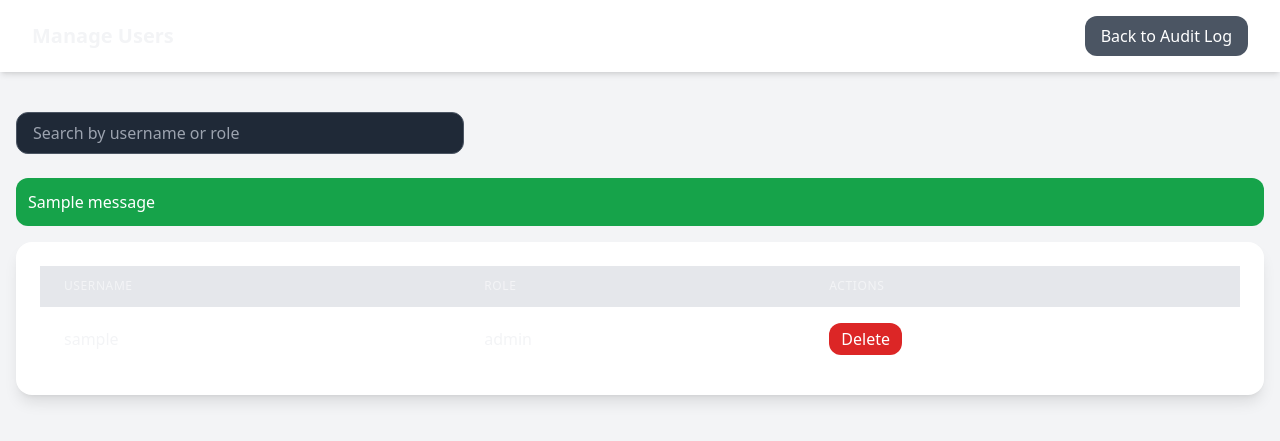
After one commit to A-D-DBS-application/web-application-2025-group-20, a Flask app: page /manage-users in a window 1280 px wide. The commit adds this page. Shown: the top 441 px of the page. Run offline with Flask 3, Linux system fonts and the light colour scheme; the visitor is signed in with stand-in values (Sample User, id 1); tables that the repository leaves empty hold one stand-in row (values such as "Sample post"); one stand-in notice (Sample message) is shown; some libraries are stand-ins or nearby versions.

Commit message:
toevoegen create user en manage user for admins

```diff
--- a/app/routes.py
+++ b/app/routes.py
@@ -1,9 +1,9 @@
-from flask import Blueprint, request, redirect, url_for, render_template, session
+from flask import Blueprint, request, redirect, url_for, render_template, session, flash, abort
 from app.models import db, User, Debtor, AuditLog
 from datetime import datetime
 from sqlalchemy import text, select
+from sqlalchemy.exc import IntegrityError
 main = Blueprint('main', __name__)
-
 
 @main.route("/", methods=["GET", "POST"])
 def login():
@@ -18,9 +18,10 @@
             session["role"] = user.role
             return redirect(url_for("main.dashboard"))
         else:
-            error_message = "Please enter a valid username."
+            error_message = "Wrong username. Please try again."
 
     return render_template("index.html", error_message=error_message)
+
 
 def log_access(username, action, resource_type, resource_id, details=None):
 
@@ -121,40 +122,40 @@
         for d in debtors
     ])
 
-@main.route("/add-debtor", methods=["GET"])
-def add_debtor_page():
+@main.route("/add-debtor", methods=["GET", "POST"])
+def add_debtor():
     username = session.get("username")
     if not username:
         return redirect(url_for("main.login"))
 
-    return render_template("add_debtor.html")
+    error_message = None
 
-@main.route("/add-debtor", methods=["POST"])
-def add_debtor_submit():
-    username = session.get("username")
-    if not username:
-        return redirect(url_for("main.login"))
+    if request.method == "POST":
+        national_id = request.form.get("national_id")
+        name = request.form.get("name")
+        address = request.form.get("address")
+        source = request.form.get("financial_data_source")
 
-    national_id = request.form.get("national_id")
-    name = request.form.get("name")
-    address = request.form.get("address")
-    source = request.form.get("financial_data_source")
+        new_debtor = Debtor(
+            national_id=national_id,
+            name=name,
+            address=address,
+            financial_data_source=source,
+            user_username=username
+        )
 
-    new_debtor = Debtor(
-        national_id=national_id,
-        name=name,
-        address=address,
-        financial_data_source=source,
-        user_username=username
-    )
+        try:
+            db.session.add(new_debtor)
+            db.session.commit()
+            # optional logging
+            log_access(username, "created", "Debtor", national_id)
+            flash("Debtor added successfully!", "success")
+            return redirect(url_for("main.dashboard"))
+        except IntegrityError:
+            db.session.rollback()
+            error_message = f"Debtor with National ID {national_id} already exists."
 
-    db.session.add(new_debtor)
-    db.session.commit()
-
-    # optional logging
-    log_access(username, "created", "Debtor", national_id)
-
-    return redirect(url_for("main.dashboard"))
+    return render_template("add_debtor.html", error_message=error_message)
 
 @main.route("/debtor/<int:national_id>")
 def debtor_detail(national_id):
@@ -200,3 +201,102 @@
     db.session.commit()
 
     return redirect(url_for('main.dashboard'))
+
+@main.route('/register', methods=['GET', 'POST'])
+def register():
+    from app import db
+    if request.method == 'POST':
+        username = request.form.get('username').strip()
+
+        if not username:
+            flash("Please enter a username.", "error")
+            return redirect(url_for('main.register'))
+
+        # Check if the user already exists
+        existing = User.query.filter_by(username=username).first()
+        if existing:
+            flash("Username already exists.", "error")
+            return redirect(url_for('main.register'))
+
+        # Create new user with bailiff role
+        new_user = User(username=username, role="bailiff")
+        db.session.add(new_user)
+        db.session.commit()
+
+        flash("Account created successfully! You can now log in.", "success")
+        return redirect(url_for('main.login'))
+
+    return render_template('register.html')
+
+def admin_only():
+    """Simple helper: return username of admin or abort(403)."""
+    username = session.get("username")
+    if not username:
+        return None
+    user = User.query.filter_by(username=username).first()
+    if not user or user.role != "admin":
+        abort(403)
+    return user
+
+@main.route("/manage-users")
+def manage_users():
+    # Only admins allowed
+    admin = admin_only()
+    # if admin_only aborted, execution stops; otherwise continue
+    users = User.query.order_by(User.username).all()
+    return render_template("manage_users.html", users=users, current_username=admin.username)
+
+@main.route("/upgrade-user/<string:target_username>", methods=["POST"])
+def upgrade_user(target_username):
+    admin = admin_only()
+    target = User.query.filter_by(username=target_username).first_or_404()
+
+    if target.role == "admin":
+        flash("User is already an admin.", "error")
+        return redirect(url_for("main.manage_users"))
+
+    target.role = "admin"
+    db.session.commit()
+
+    # Audit log: who performed the action is admin.username
+    log_access(
+        username=admin.username,
+        action="upgrade_user",
+        resource_type="User",
+        resource_id=target.username,
+        details=f"Upgraded {target.username} to admin"
+    )
+
+    flash(f"{target.username} is now an admin!", "success")
+    return redirect(url_for("main.manage_users"))
+
+@main.route("/delete-user/<string:target_username>", methods=["POST"])
+def delete_user(target_username):
+    admin = admin_only()
+    target = User.query.filter_by(username=target_username).first_or_404()
+
+    # Prevent deleting yourself
+    if target.username == admin.username:
+        flash("You cannot delete your own account.", "error")
+        return redirect(url_for("main.manage_users"))
+
+    # Optional: prevent deleting last admin (rough check)
+    if target.role == "admin":
+        admin_count = User.query.filter_by(role="admin").count()
+        if admin_count <= 1:
+            flash("Cannot delete the last admin.", "error")
+            return redirect(url_for("main.manage_users"))
+
+    db.session.delete(target)
+    db.session.commit()
+
+    log_access(
+        username=admin.username,
+        action="delete_user",
+        resource_type="User",
+        resource_id=target.username,
+        details=f"Deleted user {target.username} (role={target.role})"
+    )
+
+    flash("User deleted successfully.", "success")
+    return redirect(url_for("main.manage_users"))
--- /dev/null
+++ b/app/static/css/manage_users.css
@@ -0,0 +1,24 @@
+/* --- ANIMATIONS --- */
+@keyframes fadeInUp {
+  0% { opacity: 0; transform: translateY(20px); }
+  100% { opacity: 1; transform: translateY(0); }
+}
+
+.fade-in-up {
+  animation: fadeInUp 0.6s ease forwards;
+}
+
+/* --- TABLE SCROLL --- */
+.table-scroll {
+  max-height: 500px;
+  overflow-y: auto;
+}
+
+/* --- BUTTON TRANSITIONS --- */
+button, a {
+  transition: all 0.2s ease;
+}
+
+#clearSearch {
+    transition: all 0.2s ease;
+}
--- /dev/null
+++ b/app/templates/manage_users.html
@@ -0,0 +1,116 @@
+<!DOCTYPE html>
+<html lang="en">
+<head>
+  <meta charset="UTF-8">
+  <meta name="viewport" content="width=device-width, initial-scale=1.0">
+  <title>Manage Users | Solv.io</title>
+
+  <script src="https://cdn.tailwindcss.com"></script>
+  <link rel="stylesheet" href="{{ url_for('static', filename='css/manage_users.css') }}">
+</head>
+
+<body class="bg-gray-100 dark:bg-gray-900 text-gray-100">
+
+<!-- Sticky Header -->
+<header class="sticky top-0 z-50 bg-white dark:bg-gray-800 shadow-md py-4 px-8 flex justify-between items-center fade-in-up">
+    <h1 class="text-xl font-semibold">Manage Users</h1>
+
+    <div class="flex space-x-4">
+        <a href="{{ url_for('main.audit_log') }}"
+           class="bg-gray-600 hover:bg-gray-700 text-white px-4 py-2 rounded-xl transition">
+           Back to Audit Log
+        </a>
+    </div>
+</header>
+
+<main class="container mx-auto mt-10 px-4 fade-in-up">
+
+
+    <div class="relative w-full max-w-md mb-6">
+    <input type="text" id="searchInput" placeholder="Search by username or role"
+            class="w-full px-4 py-2 rounded-xl border border-gray-600 bg-gray-800 text-gray-100 focus:outline-none focus:ring-2 focus:ring-blue-500 transition">
+
+    <button id="clearSearch"
+            class="absolute right-2 top-1/2 -translate-y-1/2 px-3 py-1 bg-gray-500 hover:bg-gray-600 text-white rounded-xl transition hidden">
+        Clear
+    </button>
+    </div>
+
+
+
+
+
+
+  <!-- Flash Messages -->
+  {% with messages = get_flashed_messages(with_categories=true) %}
+    {% if messages %}
+      {% for category, msg in messages %}
+        <div class="p-3 rounded-xl mb-4 text-white
+          {% if category == 'error' %} bg-red-600 {% else %} bg-green-600 {% endif %} fade-in-up">
+          {{ msg }}
+        </div>
+      {% endfor %}
+    {% endif %}
+  {% endwith %}
+
+  <!-- Users Table -->
+  <div class="bg-white dark:bg-gray-800 shadow-lg rounded-2xl p-6 table-scroll">
+    <table class="min-w-full divide-y divide-gray-200 dark:divide-gray-700">
+      <thead class="bg-gray-200 dark:bg-gray-700">
+        <tr>
+          <th class="px-6 py-3 text-left text-xs font-medium uppercase tracking-wider">Username</th>
+          <th class="px-6 py-3 text-left text-xs font-medium uppercase tracking-wider">Role</th>
+          <th class="px-6 py-3 text-left text-xs font-medium uppercase tracking-wider">Actions</th>
+        </tr>
+      </thead>
+      <tbody id="userTable" class="bg-white dark:bg-gray-800 divide-y divide-gray-200 dark:divide-gray-700">
+        {% for user in users %}
+        <tr class="hover:bg-gray-100 dark:hover:bg-gray-700 transition">
+          <td class="px-6 py-4">{{ user.username }}</td>
+          <td class="px-6 py-4">{{ user.role }}</td>
+          <td class="px-6 py-4 space-x-3">
+            {% if user.role == "bailiff" %}
+            <form action="{{ url_for('main.upgrade_user', target_username=user.username) }}" method="POST" class="inline-block">
+              <button type="submit" class="bg-blue-600 hover:bg-blue-700 text-white px-3 py-1 rounded-xl transition">Upgrade</button>
+            </form>
+            {% endif %}
+
+            <form action="{{ url_for('main.delete_user', target_username=user.username) }}" method="POST" class="inline-block" onsubmit="return confirm('Delete user {{ user.username }}?');">
+              <button type="submit" class="bg-red-600 hover:bg-red-700 text-white px-3 py-1 rounded-xl transition">Delete</button>
+            </form>
+          </td>
+        </tr>
+        {% endfor %}
+      </tbody>
+    </table>
+  </div>
+</main>
+
+<script>
+// Search functionality
+const searchInput = document.getElementById('searchInput');
+const clearBtn = document.getElementById('clearSearch');
+const userTable = document.getElementById('userTable');
+
+searchInput.addEventListener('input', function() {
+  const filter = this.value.toLowerCase();
+  const rows = userTable.querySelectorAll('tr');
+
+  rows.forEach(row => {
+    const username = row.children[0].textContent.toLowerCase();
+    const role = row.children[1].textContent.toLowerCase();
+    row.style.display = (username.includes(filter) || role.includes(filter)) ? '' : 'none';
+  });
+
+  clearBtn.style.display = filter ? 'inline-block' : 'none';
+});
+
+clearBtn.addEventListener('click', () => {
+  searchInput.value = '';
+  clearBtn.style.display = 'none';
+  searchInput.dispatchEvent(new Event('input'));
+});
+</script>
+
+</body>
+</html>
```
Also changed, not shown: app/static/js/dashboard.js (added, +49 -0 lines), app/static/js/manage_users.js (added, +13 -0 lines), app/templates/add_debtor.html (+19 -0 lines), app/templates/audit.html (+18 -5 lines), app/templates/dashboard.html (+4 -3 lines), app/templates/index.html (+24 -0 lines), app/templates/register.html (added, +65 -0 lines).
